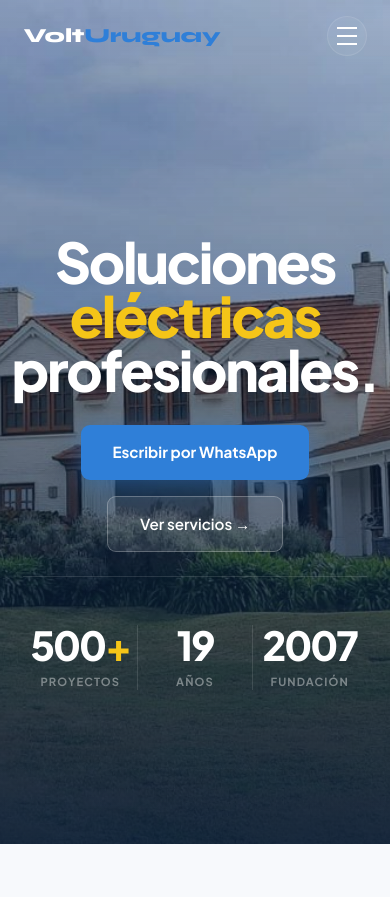
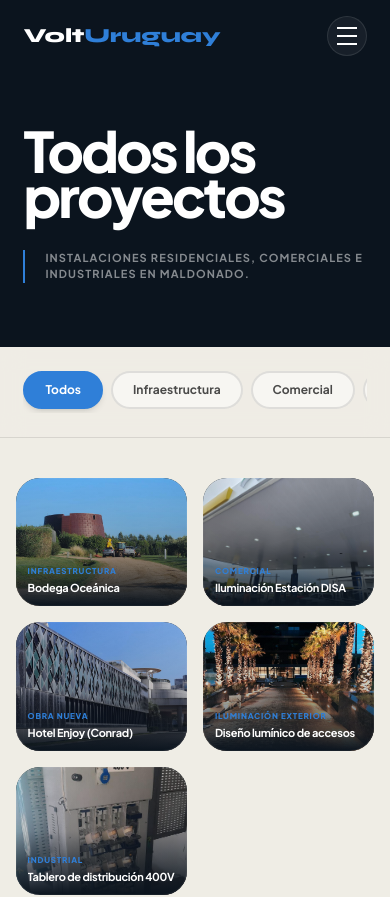
Before and after one commit to NicooGon/volturuguay-web, a React (Vite) app: page /galeria in a window 390 px wide. Shown: the top 897 px of the page. Built offline with nearby package versions, Linux system fonts and the light colour scheme.

Commit message:
gallery page

```diff
--- a/package.json
+++ b/package.json
@@ -13,7 +13,9 @@
     "aos": "^2.3.4",
     "lucide-react": "^1.14.0",
     "react": "^19.2.5",
-    "react-dom": "^19.2.5"
+    "react-dom": "^19.2.5",
+    "react-router-dom": "^7.15.0",
+    "yet-another-react-lightbox": "^3.32.0"
   },
   "devDependencies": {
     "@eslint/js": "^10.0.1",
--- a/src/App.jsx
+++ b/src/App.jsx
@@ -1,12 +1,19 @@
-import Home from './pages/Home'
-import Servicios from './pages/Services'
+import { BrowserRouter as Router, Routes, Route } from 'react-router-dom';
+import Home from './pages/Home';
+import ProjectPage from './pages/ProjectPage';
+import Navbar from './components/Navbar';
 
 function App() {
   return (
-    <>
-      <Home />
-    </>
-  )
+    <Router>
+      <Navbar />
+      <Routes>
+        <Route path="/" element={<Home />} />
+
+        <Route path="/galeria" element={<ProjectPage />} />
+      </Routes>
+    </Router>
+  );
 }
 
-export default App
+export default App;
--- /dev/null
+++ b/src/components/ProjectCard.jsx
@@ -0,0 +1,39 @@
+export default function ProjectCard({ project, onClick, variant = "grid" }) {
+  return (
+    <div
+      onClick={onClick}
+      className={`relative group rounded-[1.5rem] overflow-hidden cursor-pointer transition-all duration-500 hover:-translate-y-2 bg-[#0B141E]
+        ${variant === "hero"
+          ? "aspect-[4/5] md:aspect-auto md:h-full md:w-full"
+          : "aspect-[4/3] w-full"}
+      `}
+    >
+      <img
+        src={project.img}
+        alt={project.title}
+        className="absolute inset-0 w-full h-full object-cover transition-transform duration-1000 group-hover:scale-110"
+      />
+
+      <div className="absolute inset-0 bg-gradient-to-t from-[#0B141E] via-[#0B141E]/20 to-transparent transition-opacity duration-500" />
+
+      <div className="absolute inset-0 p-3 sm:p-5 md:p-8 flex flex-col justify-end z-10">
+
+        <span className="text-[#2F7FD8] text-[8px] sm:text-[10px] md:text-[0.7rem] font-black uppercase mb-1 tracking-[0.1em] md:tracking-[0.15em]">
+          {project.tag}
+        </span>
+
+        <h3 className="text-white font-bold text-[11px] sm:text-[14px] md:text-[18px] lg:text-[20px] leading-[1.2] tracking-tight line-clamp-2">
+          {project.title}
+        </h3>
+
+        <div className="overflow-hidden transition-all duration-500 max-h-0 opacity-0 group-hover:max-h-20 group-hover:opacity-100 group-hover:mt-2">
+          <p className="text-white text-[9px] sm:text-[11px] md:text-xs border-l border-[#2F7FD8] pl-2 md:pl-3 py-0.5 italic truncate">
+            {project.loc}
+          </p>
+        </div>
+      </div>
+
+      <div className="absolute inset-0 border border-white/5 rounded-[1.5rem] pointer-events-none" />
+    </div>
+  );
+}
--- a/src/index.css
+++ b/src/index.css
@@ -17,3 +17,11 @@
 }
 
 .font-logo { font-family: var(--font-logo) !important; }
+
+html {
+  scroll-behavior: smooth;
+}
+
+[id] {
+  scroll-margin-top: 72px;
+}
--- a/src/pages/Home.jsx
+++ b/src/pages/Home.jsx
@@ -1,16 +1,31 @@
+import { useEffect } from "react";
+import { useLocation } from "react-router-dom";
 import Navbar from '../components/Navbar'
 import Gallery from './Gallery'
 import Hero from './Hero'
 import Services from './Services'
 
 export default function Home() {
+  const { hash } = useLocation();
+
+  useEffect(() => {
+    if (hash) {
+      setTimeout(() => {
+        const id = hash.replace("#", "");
+        const element = document.getElementById(id);
+        if (element) {
+          element.scrollIntoView({ behavior: "smooth" });
+        }
+      }, 100);
+    }
+  }, [hash]);
+
   return (
     <div className="min-h-screen bg-[#020617]">
-      <Navbar />
       <main>
         <Hero />
         <Services />
-        <Gallery></Gallery>
+        <Gallery />
       </main>
     </div>
   )
--- /dev/null
+++ b/src/pages/ProjectPage.jsx
@@ -0,0 +1,112 @@
+import { useState, useEffect } from "react";
+import { Link } from "react-router-dom";
+import ProjectCard from "../components/ProjectCard";
+import Lightbox from "yet-another-react-lightbox";
+import "yet-another-react-lightbox/styles.css";
+import AOS from "aos";
+import "aos/dist/aos.css";
+
+import img2 from "../images/img2.jpeg";
+import img5 from "../images/img5.jpeg";
+import img10 from "../images/img10.jpeg";
+import img12 from "../images/img12.jpeg";
+import img14 from "../images/img14.jpeg";
+
+const PROJECTS = [
+  { id: 1, tag: "Infraestructura", title: "Bodega Oceánica", loc: "José Ignacio · Maldonado", img: img2, tall: true },
+  { id: 2, tag: "Comercial", title: "Iluminación Estación DISA", loc: "Parada 24 · Playa Mansa", img: img5 },
+  { id: 3, tag: "Obra Nueva", title: "Hotel Enjoy (Conrad)", loc: "Parada 4 · Playa Mansa", img: img10 },
+  { id: 4, tag: "Iluminación Exterior", title: "Diseño lumínico de accesos", loc: "Residencia privada · Manantiales", img: img12 },
+  { id: 5, tag: "Industrial", title: "Tablero de distribución 400V", loc: "Planta de servicios · Maldonado", img: img14 },
+];
+
+const FILTERS = ["Todos", "Infraestructura", "Comercial", "Obra Nueva", "Iluminación Exterior", "Industrial"];
+
+export default function ProjectPage() {
+  const [activeFilter, setActiveFilter] = useState("Todos");
+  const [index, setIndex] = useState(-1);
+
+  useEffect(() => {
+    AOS.init({
+      duration: 800,
+      once: true,
+      easing: "ease-out",
+    });
+  }, []);
+
+  const filtered = activeFilter === "Todos"
+    ? PROJECTS
+    : PROJECTS.filter(p => p.tag === activeFilter);
+
+  return (
+    <div className="bg-[#EFEDE5] min-h-screen font-sans overflow-x-hidden">
+
+      <section className="bg-[#0B141E] pt-32 pb-16 px-[6vw] relative text-left">
+        <h1
+          className="text-white md:text-[70px] font-black tracking-tighter leading-[0.8] mb-8"
+          style={{ fontSize: "clamp(3.5rem, 8vw, 5.5rem)" }}
+          data-aos="fade-right"
+        >
+          Todos los proyectos
+        </h1>
+        <p
+          className="text-white/50 text-[11px] max-w-sm font-bold uppercase tracking-widest border-l-2 border-[#2F7FD8] pl-5"
+          data-aos="fade-right"
+          data-aos-delay="200"
+        >
+          Instalaciones residenciales, comerciales e industriales en Maldonado.
+        </p>
+      </section>
+
+      <div className="sticky top-[65px] z-40 bg-[#EFEDE5]/95 backdrop-blur-md border-b border-black/10 py-6 px-[6vw]">
+        <div className="flex overflow-x-auto no-scrollbar gap-2 pb-1">
+          {FILTERS.map((f, i) => (
+            <button
+              key={f}
+              onClick={() => setActiveFilter(f)}
+              data-aos="fade-down"
+              data-aos-delay={i * 50}
+              className={`px-5 py-2 rounded-full text-[12px] font-bold transition-all border-2 whitespace-nowrap ${
+                activeFilter === f
+                  ? "bg-[#2F7FD8] border-[#2F7FD8] text-white shadow-md"
+                  : "border-black/10 text-black/70 hover:border-black/30 hover:text-black bg-white/50"
+              }`}
+            >
+              {f}
+            </button>
+          ))}
+        </div>
+      </div>
+
+      <main className="px-[4vw] py-10 pb-32">
+        <div
+          key={activeFilter}
+          className="grid grid-cols-2 md:grid-cols-4 lg:grid-cols-6 gap-4"
+        >
+          {filtered.map((project, i) => (
+            <div
+              key={project.id}
+              onClick={() => setIndex(i)}
+              className="cursor-pointer"
+              data-aos="fade-up"
+              data-aos-delay={(i % 6) * 50}
+            >
+              <ProjectCard project={project} />
+            </div>
+          ))}
+        </div>
+      </main>
+
+      <Lightbox
+        open={index >= 0}
+        close={() => setIndex(-1)}
+        index={index}
+        slides={filtered.map((p) => ({
+            src: p.img,
+            title: p.title,
+            description: p.tag
+        }))}
+      />
+    </div>
+  );
+}
--- a/src/pages/Services.jsx
+++ b/src/pages/Services.jsx
@@ -27,7 +27,7 @@
 
       <div className="absolute top-0 left-0 w-full h-[500px] md:h-[600px]">
         <svg
-          className="w-[120%] md:w-[80%] h-full opacity-[0.06] blur-[1px] -translate-x-[15%] -translate-y-[10%] rotate-[-2deg]"
+          className="w-[120%] md:w-[80%] h-full opacity-[0.06] blur-[1px] -translate-x-[37%] -translate-y-[10%] rotate-[-2deg]"
           viewBox="0 0 900 220"
           preserveAspectRatio="xMinYMin slice"
         >
@@ -40,7 +40,7 @@
 
       <div className="absolute bottom-0 right-0 w-full h-[500px] md:h-[600px]">
         <svg
-          className="w-[120%] md:w-[80%] h-full opacity-[0.06] blur-[1px] translate-x-[15%] translate-y-[15%] rotate-[-2deg]"
+          className="w-[120%] md:w-[80%] h-full opacity-[0.06] blur-[1px] translate-x-[40%] translate-y-[15%] rotate-[-2deg]"
           viewBox="0 0 700 180"
           preserveAspectRatio="xMaxYMax slice"
         >
```
Also changed, not shown: src/components/Navbar.jsx (+7 -6 lines), src/pages/Gallery.jsx (+15 -18 lines), 1 other file (tests, documents, lock files or other folders).
